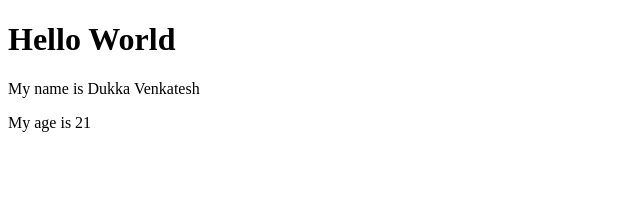
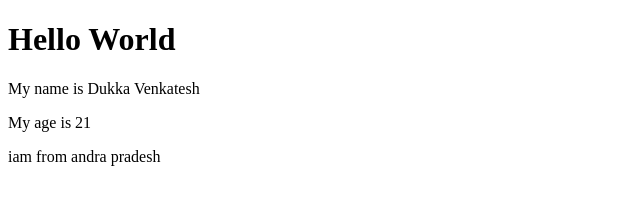
Before and after one commit to venkateshreddy606/project-1, a plain HTML site: page index.html in a window 1280 px wide. Shown: the whole page, without its empty margins (0-640 px from the left). Drawn offline with Linux system fonts and the light colour scheme.

Commit message:
my address

```diff
--- a/index.html
+++ b/index.html
@@ -9,5 +9,6 @@
     <h1>Hello World</h1>
     <p>My name is Dukka Venkatesh</p>
     <p>My age is 21</p>
+    <p>iam from andra pradesh</p>
 </body>
 </html>
```
